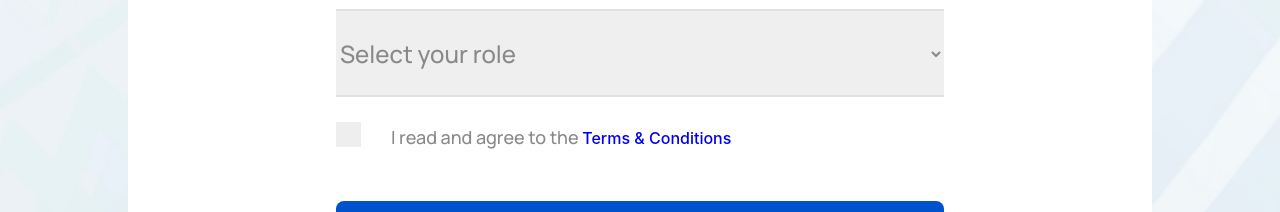
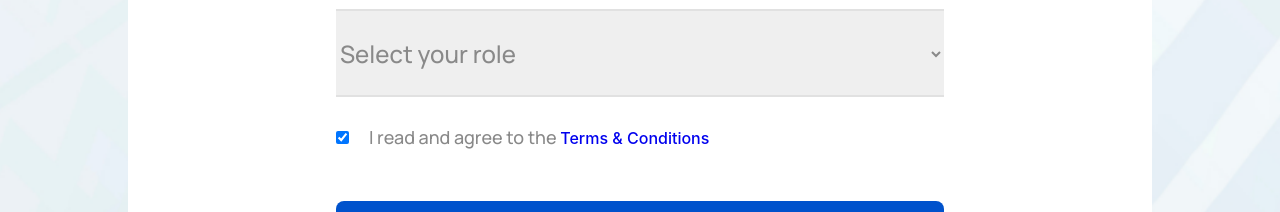
Before and after one commit to mnosumon/crypto-1, a React (Vite) app: page /signUp in a window 1280 px wide. Shown: the part 920-1132 px from the top of the page. Built offline with nearby package versions, Linux system fonts and the light colour scheme.

Commit message:
formik and yup install done

```diff
--- a/package.json
+++ b/package.json
@@ -10,10 +10,12 @@
     "preview": "vite preview"
   },
   "dependencies": {
+    "formik": "^2.4.6",
     "react": "^18.2.0",
     "react-dom": "^18.2.0",
     "react-icons": "^5.0.1",
-    "react-router-dom": "^6.22.0"
+    "react-router-dom": "^6.22.0",
+    "yup": "^1.4.0"
   },
   "devDependencies": {
     "@types/react": "^18.2.43",
--- a/src/components/navbar/Navbar.jsx
+++ b/src/components/navbar/Navbar.jsx
@@ -14,9 +14,9 @@ const Navbar = () => {
             <div className="container">
                 <div className="nav_wrapper">
                     <div className="logo">
-                        <a href="#">
+                        <Link to="/">
                             <img src={Logo} alt="logo" />
-                        </a>
+                        </Link>
                     </div>
                     <div className="loginRegistration">
                         <Link to="/login" className='nav_btn'>Login</Link>
--- a/src/pages/login/Login.jsx
+++ b/src/pages/login/Login.jsx
@@ -27,6 +27,7 @@ const Login = () => {
                 </div>
             </div>
         </div>
+
     </section>
     </>
   )
--- a/src/pages/singup/SignUp.jsx
+++ b/src/pages/singup/SignUp.jsx
@@ -2,6 +2,11 @@ import React from 'react'
 import './singUp.css'
 import BannerImg from '../../assets/images/banner.png'
 import { Link } from 'react-router-dom'
+import { useFormik } from 'formik';
+
+let initialState = {
+
+}
 
 const SignUp = () => {
   return (
@@ -29,10 +34,7 @@ const SignUp = () => {
                                 <option>555</option>
                             </select>
                             <div className="checkbox">
-                                <label htmlFor="" className='check_Container'>
-                                    <input type="checkbox" checked="checked" className='check_Field' />
-                                    <span></span>
-                                </label>
+                                <input type="checkbox" checked="checked" className='check_Field' />
                                 <p className='checkboxTerm'> I read and agree to the <Link>Terms & Conditions</Link></p>
                             </div>
                         </div>
--- a/src/pages/singup/singUp.css
+++ b/src/pages/singup/singUp.css
@@ -1,33 +1,3 @@
-.check_Container{
-    display: block;
-    position: relative;
-    padding-left: 35px;
-    margin-bottom: 12px;
-    cursor: pointer;
-    font-size: 22px;
-    user-select: none;
-}
-.check_Field{
-    position: absolute;
-    opacity: 0;
-    cursor: pointer;
-    height: 0;
-    width: 0;
-}
-.check_Container span{
-    position: absolute;
-    top: 0;
-    left: 0;
-    height: 25px;
-    width: 25px;
-    background-color: #eee;
-}
-.check_Container span::after{
-    content: "";
-    position: absolute;
-    display: none;
-}
-
 #login{
     padding: 184px 0 129px;
     background-color: #F0F6FF;
```
Also changed, not shown: src/components/utilities/checkBox/CheckBox.jsx (added), src/components/utilities/checkBox/checkBox.css (added), 1 other file (tests, documents, lock files or other folders).
